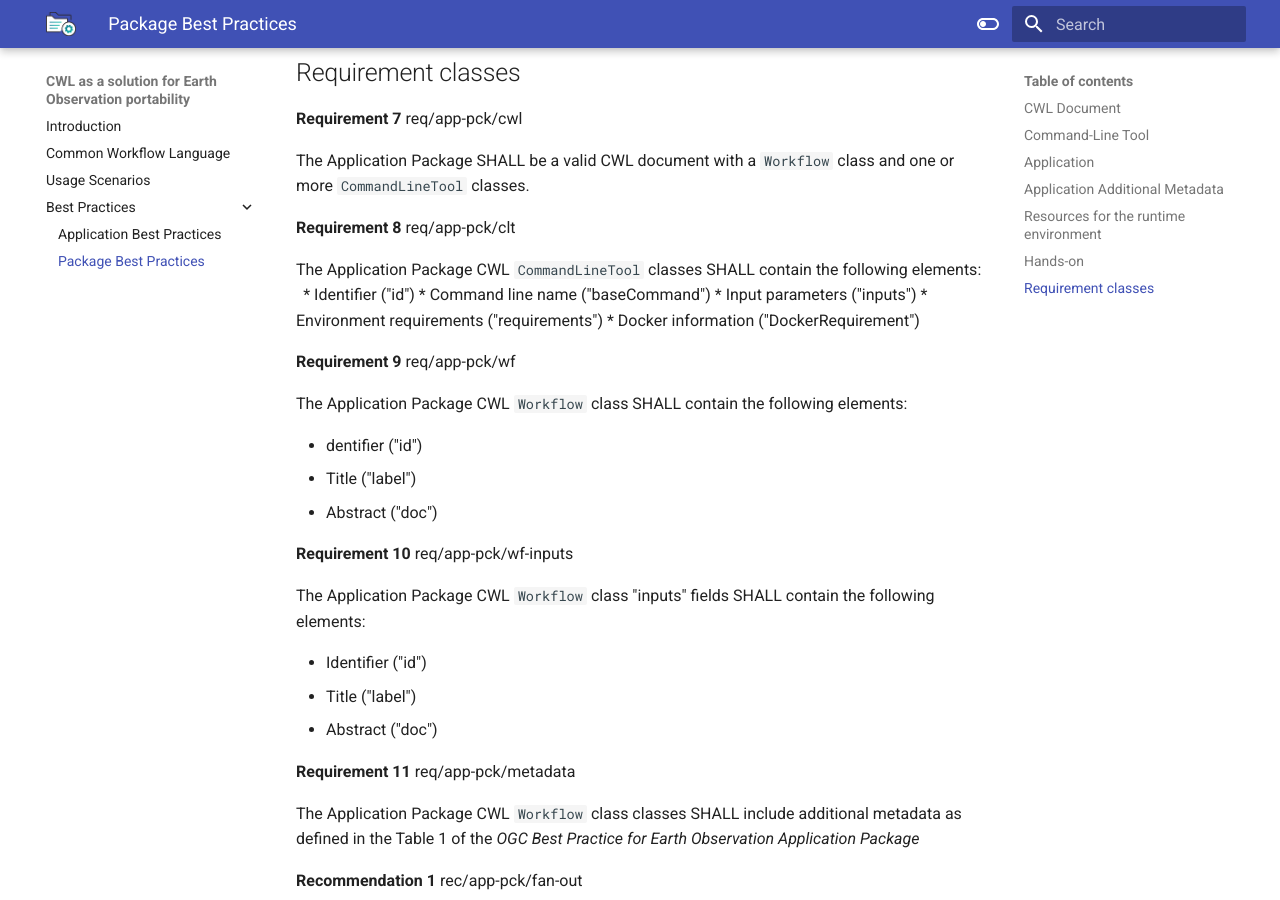
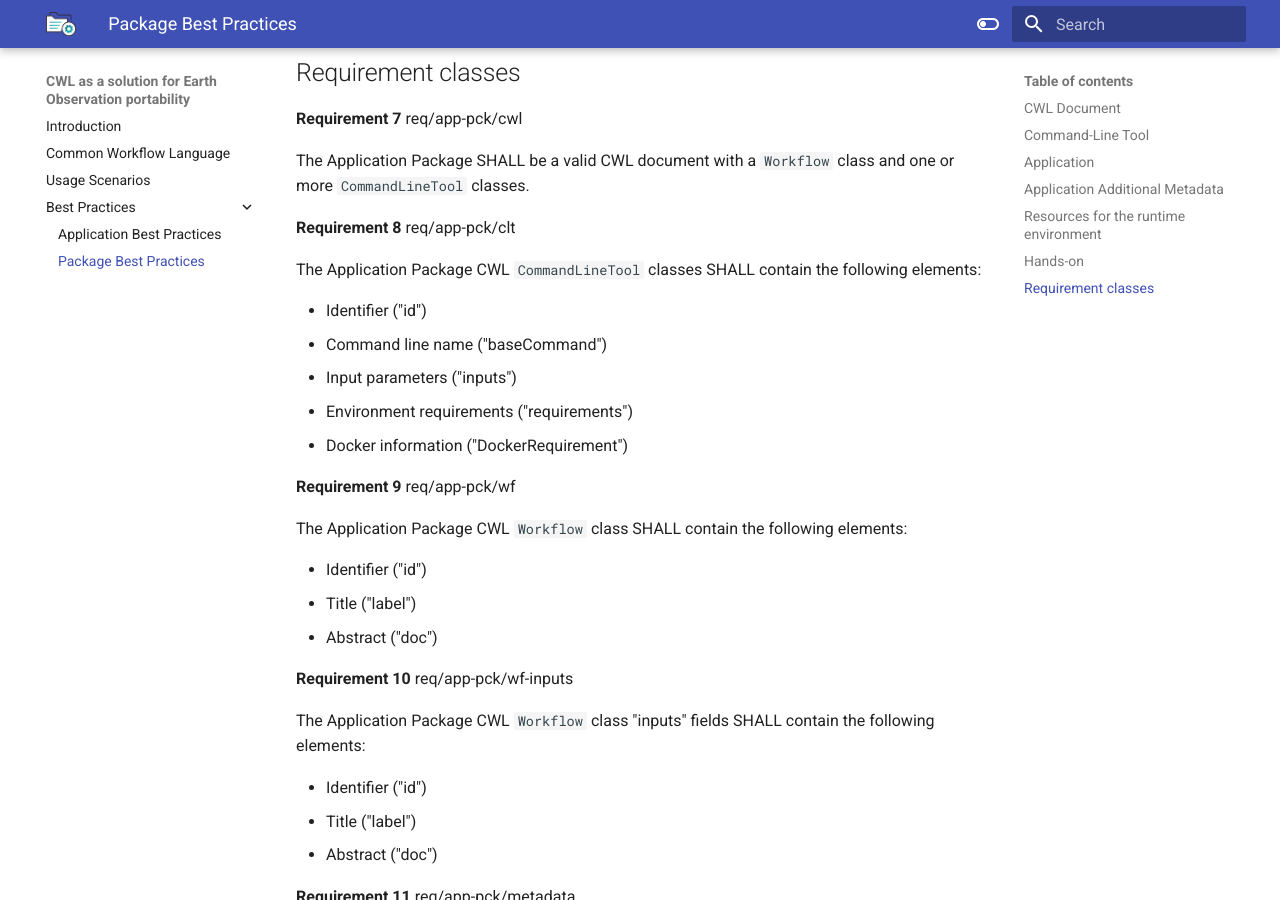
Before and after one commit to simonevaccari/cwl-eoap, an MkDocs documentation site: the page built from docs/best-practice/package.md, in a window 1280 px wide and 900 px high, scrolled down 7576 px. Built offline with MkDocs 1.6.1 and Material for MkDocs 9.7.7, drawn with Linux system fonts in a browser that asks for light colours.

Commit message:
fixes package

```diff
--- a/docs/best-practice/package.md
+++ b/docs/best-practice/package.md
@@ -352,7 +352,7 @@
 
 The Application Package CWL `Workflow` class SHALL contain the following elements:
 
-* dentifier ("id")
+* Identifier ("id")
 * Title ("label")
 * Abstract ("doc")
 
```
